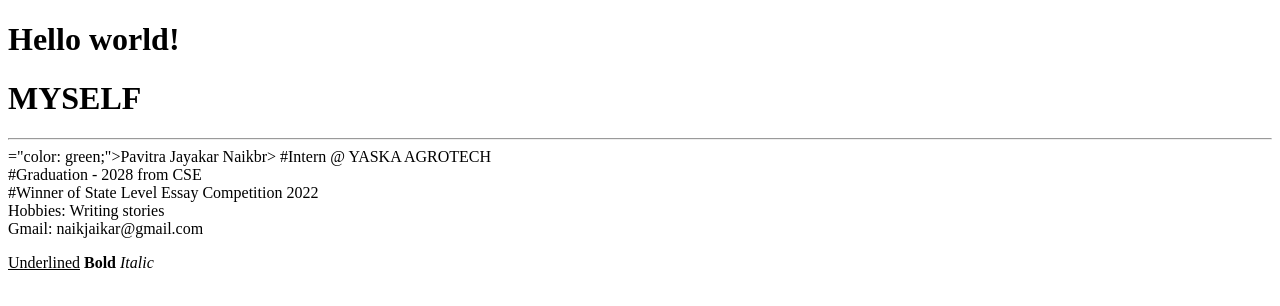
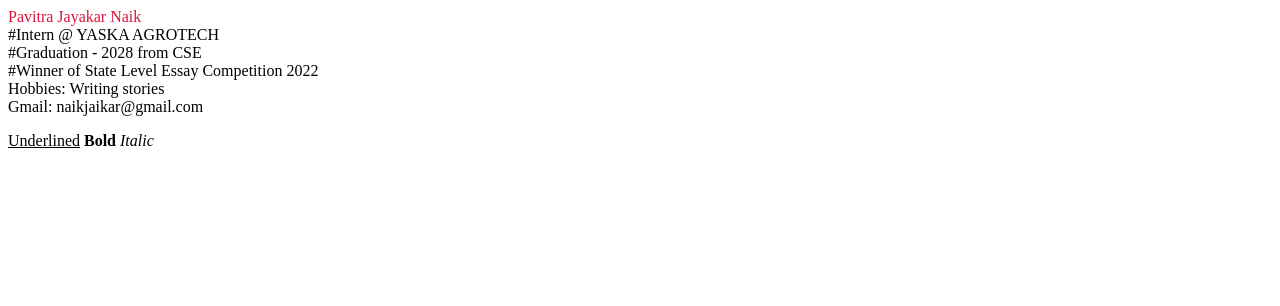
Before and after one commit to Pavitra-1/personal-fortfolio, a plain HTML site: page index.html in a window 1280 px wide. Drawn offline with Linux system fonts and the light colour scheme.

Commit message:
feat:Personal POrtfolio -PAVITRA

```diff
--- a/index.html
+++ b/index.html
@@ -6,12 +6,7 @@
     <title>Pavitra Personal Portfolio</title>
 </head>
 <body>
-    <h1>Hello world!</h1>
-
-    <h1>MYSELF</h1>
-    <hr>
-
-    <span style>="color: green;">Pavitra Jayakar Naik</span>br>
+    <span style="color:crimson;">Pavitra Jayakar Naik</span><br>
     #Intern @ YASKA AGROTECH<br>
     #Graduation - 2028 from CSE<br>
     #Winner of State Level Essay Competition 2022<br>
```
